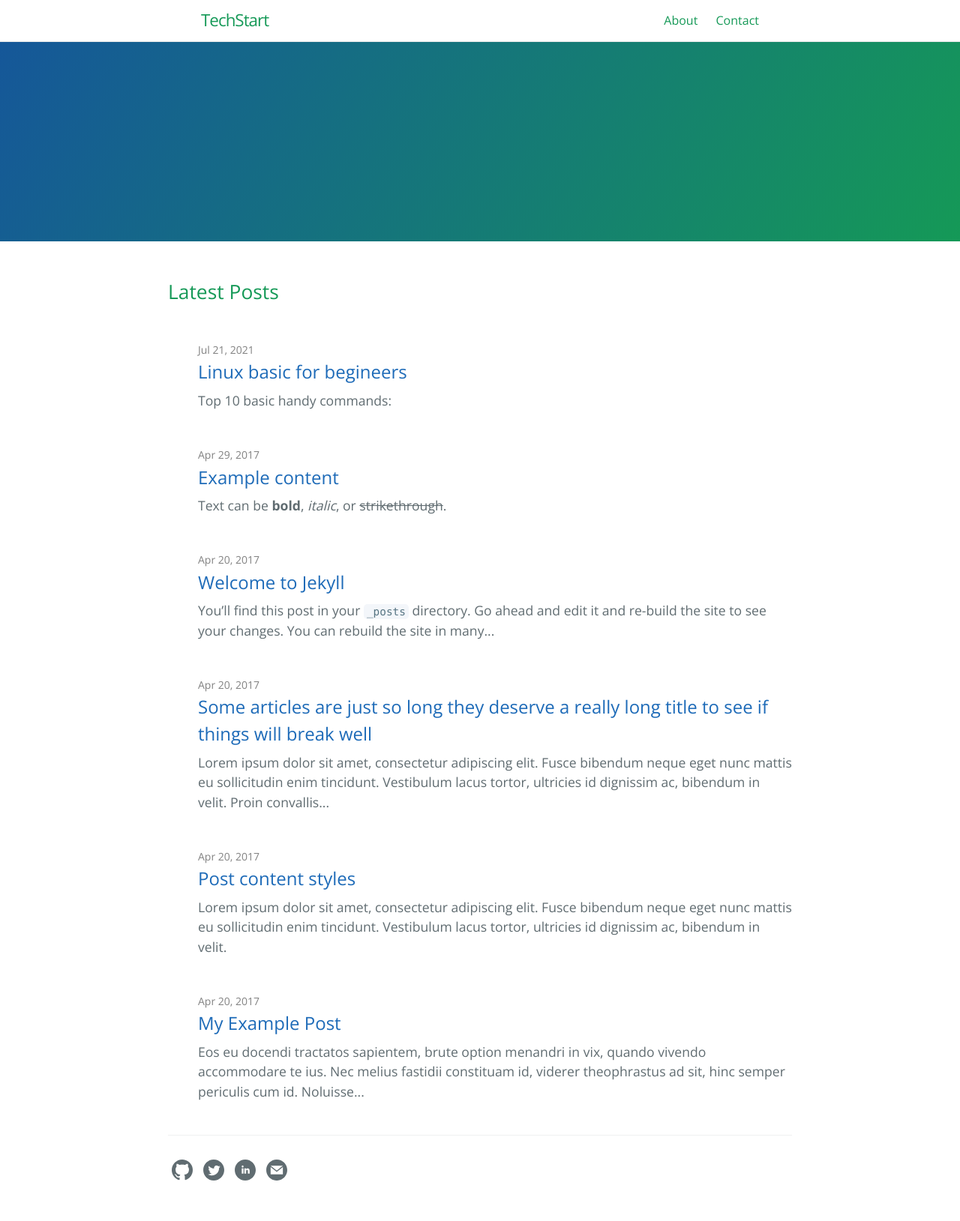
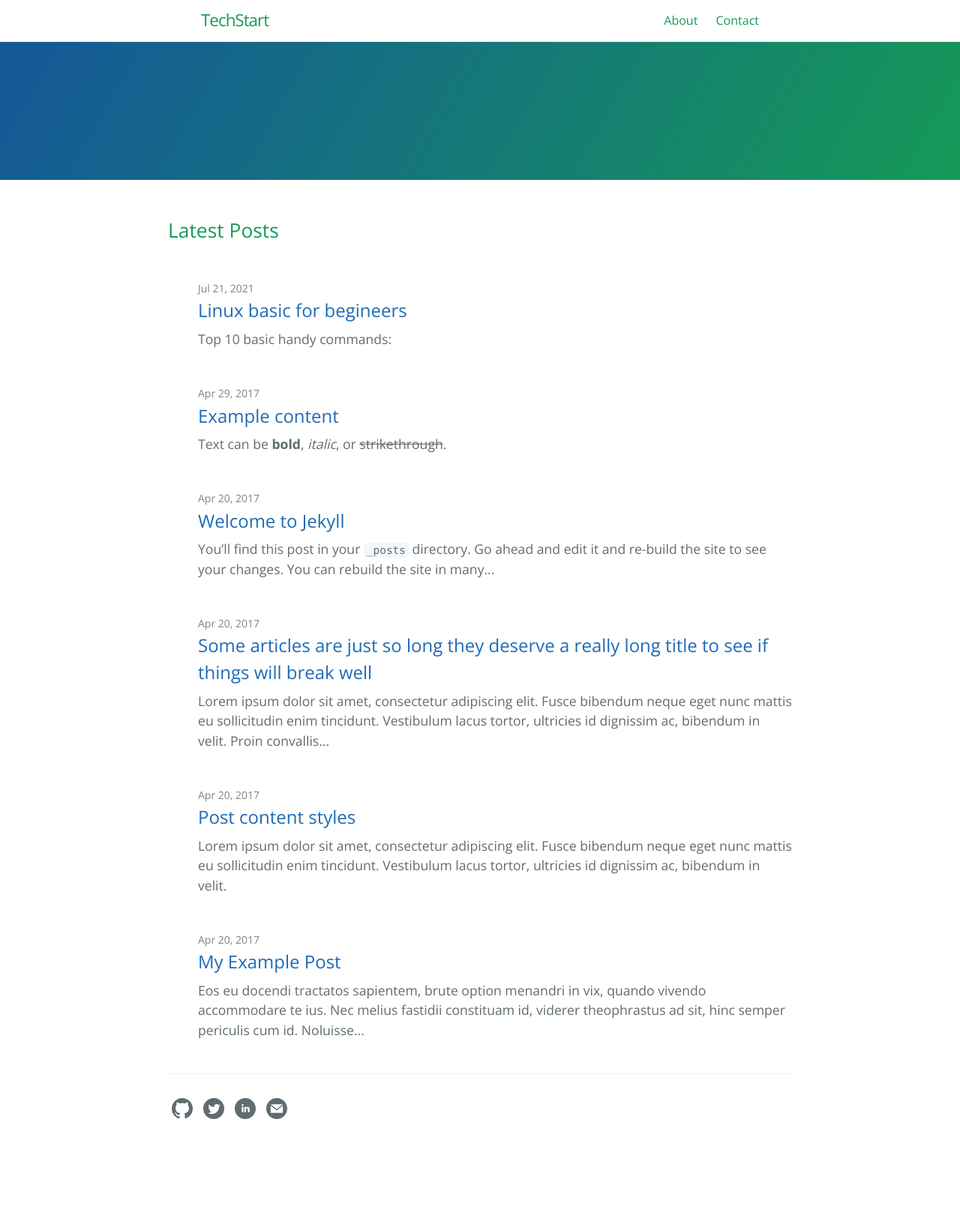
Before and after one commit to mohuyapal/mohuyapal.github.io, a Jekyll site: the page built from index.md, in a window 1280 px wide. Shown: the whole page at 75% size. Built offline with Jekyll 4.4.1, drawn with Linux system fonts in a browser that asks for light colours; after the commit the page ends 1547 px from its top, so only the background shows below that.

Commit message:
Update default.html

```diff
--- a/_layouts/default.html
+++ b/_layouts/default.html
@@ -66,7 +66,7 @@
         {% endif %}
 
         <section class="page-header">
-   <marquee width="60%" direction="left" height="100px">  <a href="https://raw.githubusercontent.com/cncf/artwork/master/projects/kubernetes/horizontal/white/kubernetes-horizontal-white.png"> </a>
+   <marquee>  <a href="https://raw.githubusercontent.com/cncf/artwork/master/projects/kubernetes/horizontal/white/kubernetes-horizontal-white.png"> </a>
        <a href="https://raw.githubusercontent.com/cncf/artwork/master/projects/containerd/horizontal/white/containerd-horizontal-white.svg"> </a>
        <a href="https://raw.githubusercontent.com/cncf/artwork/master/projects/helm/horizontal/white/helm-horizontal-white.svg"> </a>
        <a href="https://raw.githubusercontent.com/cncf/artwork/master/projects/k3s/horizontal/white/k3s-horizontal-white.svg"> </a>
```
